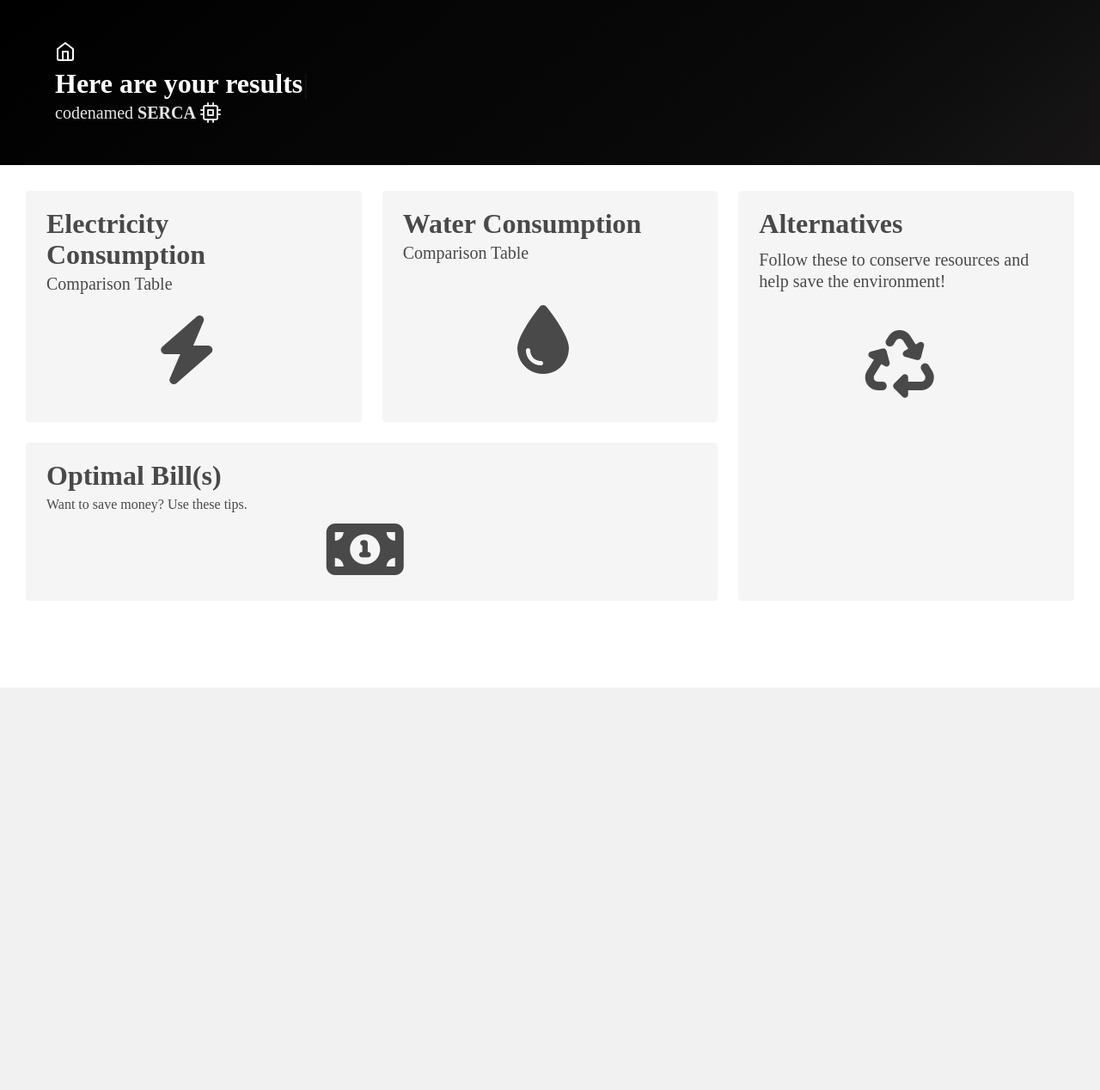
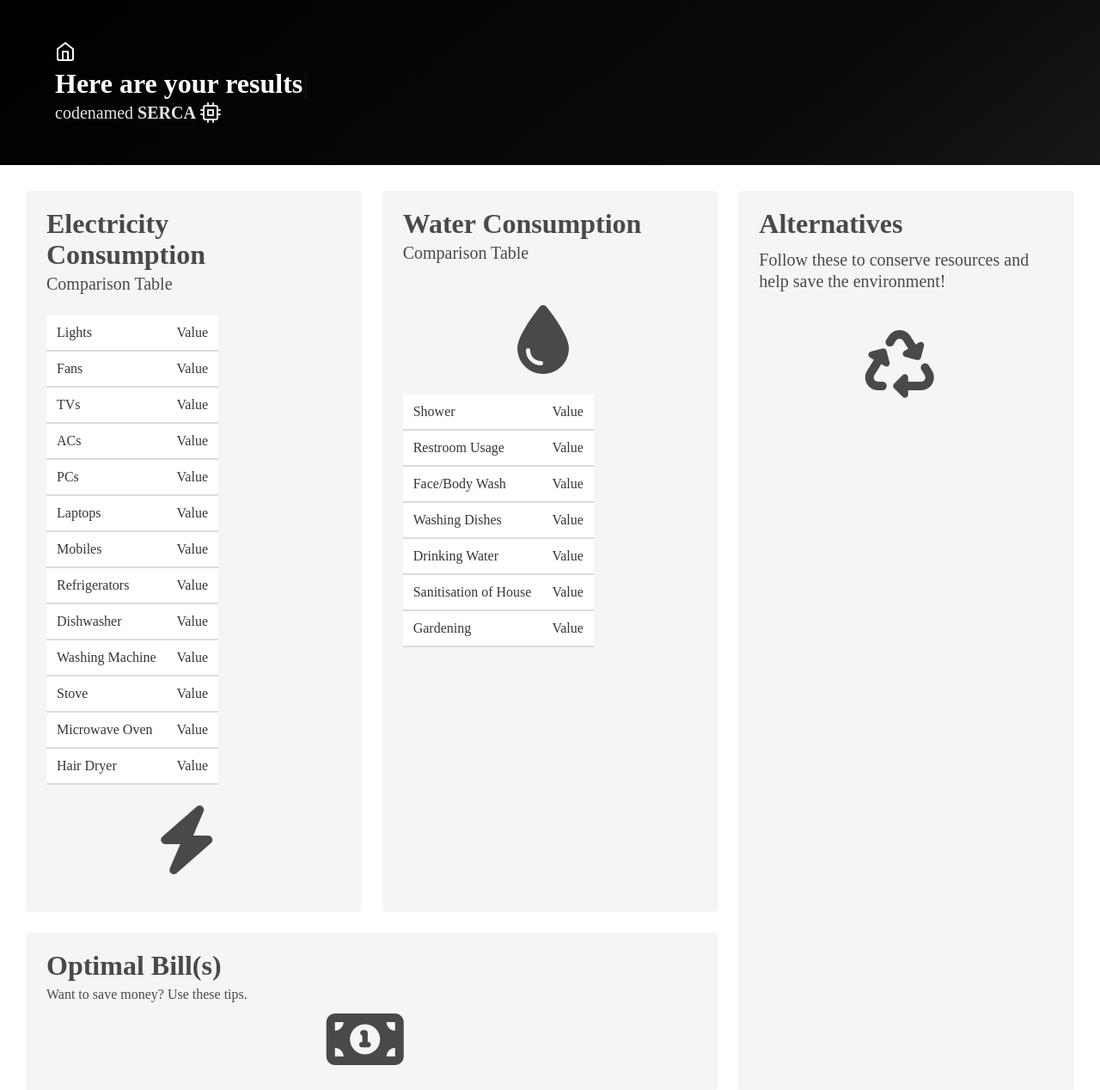
Before and after one commit to vishhvak/S.E.R.C.A, a Django app: page /graph/ in a window 1280 px wide. Shown: the top 1268 px of the page at 86% size. Before the commit the page ends 800 px from the top, so only its background shows below. Run offline with Django 3.2, Linux system fonts and the light colour scheme; some libraries are stand-ins or nearby versions; some web fonts are replaced.

Commit message:
Added table

```diff
--- a/home/templates/graph.html
+++ b/home/templates/graph.html
@@ -42,6 +42,25 @@
           <article class="tile is-child notification is-light is-bold">
             <p class="title"> Electricity Consumption </p>
             <p class="subtitle"> Comparison Table </p>
+
+            <table class="table">
+              <thead>
+                <tr><td>Lights</td><td>Value</td></tr>
+                <tr><td>Fans</td><td>Value</td></tr>
+                <tr><td>TVs</td><td>Value</td></tr>
+                <tr><td>ACs</td><td>Value</td></tr>
+                <tr><td>PCs</td><td>Value</td></tr>
+                <tr><td>Laptops</td><td>Value</td></tr>
+                <tr><td>Mobiles</td><td>Value</td></tr>
+                <tr><td>Refrigerators</td><td>Value</td></tr>
+                <tr><td>Dishwasher</td><td>Value</td></tr>
+                <tr><td>Washing Machine</td><td>Value</td></tr>
+                <tr><td>Stove</td><td>Value</td></tr>
+                <tr><td>Microwave Oven</td><td>Value</td></tr>
+                <tr><td>Hair Dryer</td><td>Value</td></tr>
+              </thead>
+            </table>
+
             <center><i class="fa fa-bolt fa-5x" aria-hidden="true"></i></center><br>
           </article>
         </div>
@@ -51,6 +70,19 @@
             <p class="subtitle"> Comparison Table </p>
             <br>
             <center><span style="margin-top:10px"><i class="fa fa-tint fa-5x" aria-hidden="true"></i></center></span><br>
+
+             <table class="table">
+              <thead>
+                <tr><td>Shower</td><td>Value</td></tr>
+                <tr><td>Restroom Usage</td><td>Value</td></tr>
+                <tr><td>Face/Body Wash</td><td>Value</td></tr>
+                <tr><td>Washing Dishes</td><td>Value</td></tr>
+                <tr><td>Drinking Water</td><td>Value</td></tr>
+                <tr><td>Sanitisation of House</td><td>Value</td></tr>
+                <tr><td>Gardening</td><td>Value</td></tr>
+              </thead>
+            </table>
+
           </article>
         </div>
       </div>
```
